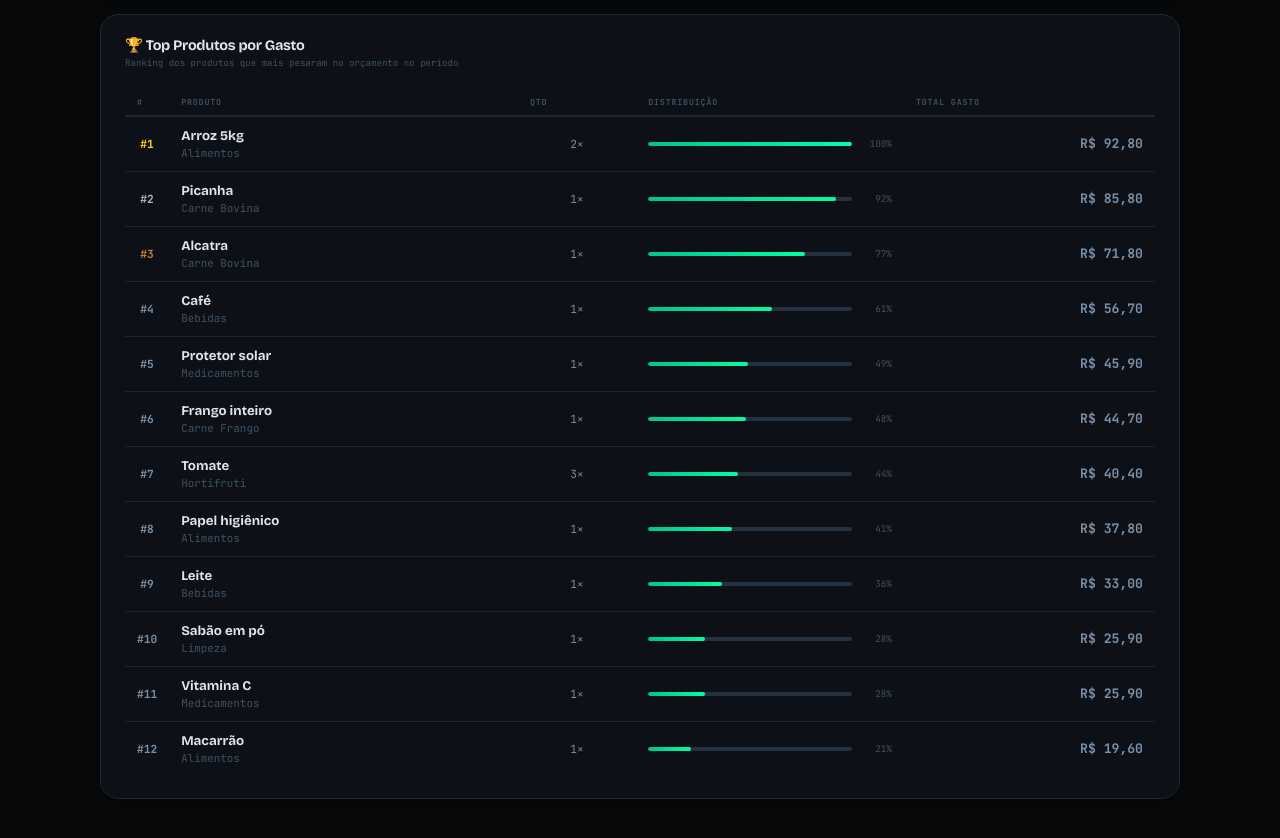
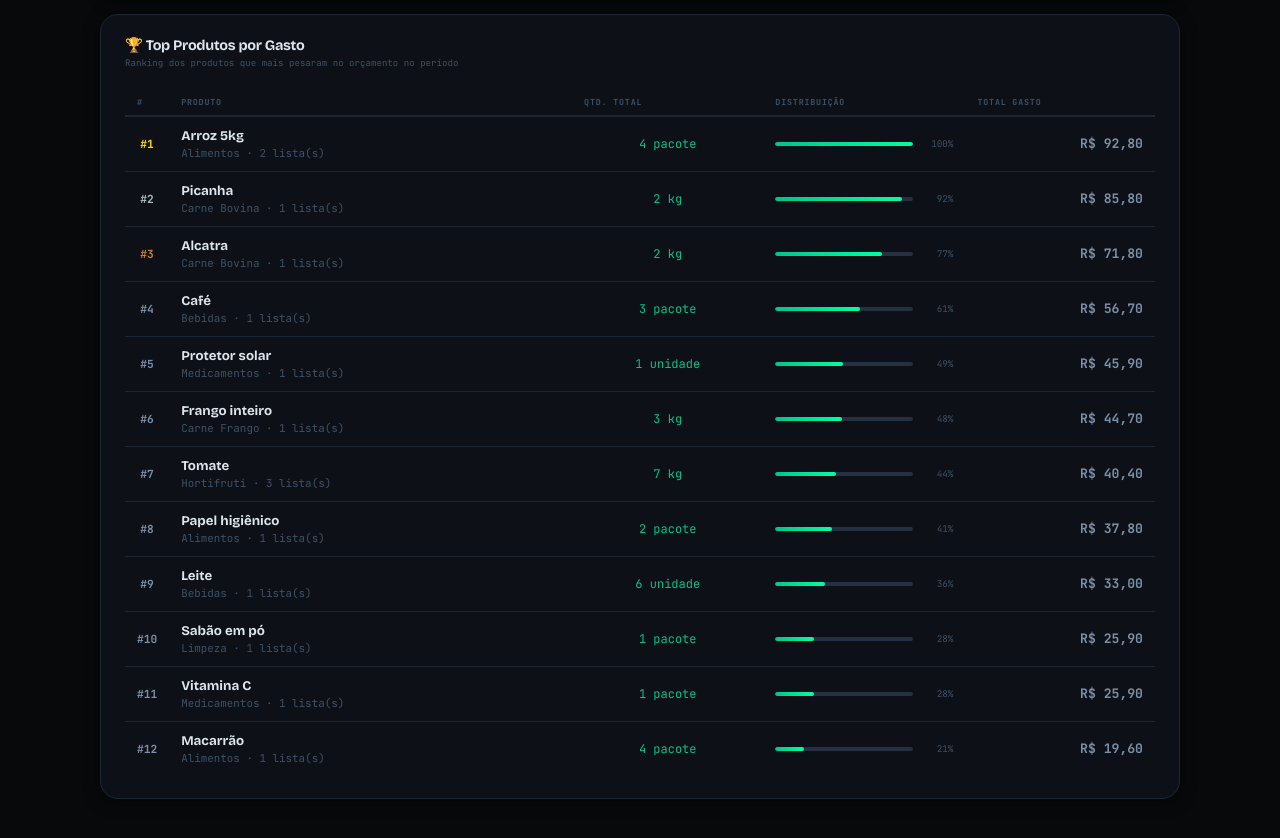
Before and after one commit to Erick-Lim-Souza/Lista_de_Compras, a plain HTML site: page dashboard.html in a window 1280 px wide. Shown: the part 1415-2253 px from the top of the page. Drawn offline with nearby package versions, Linux system fonts and the light colour scheme.

Commit message:
Update dashboard.html

```diff
--- a/dashboard.html
+++ b/dashboard.html
@@ -651,25 +651,44 @@ function buildTimeline(ev){
 /* ── TOP PRODUCTS ───────────────────────────────────────────── */
 function buildTop(ev){
   const bp={};
-  ev.forEach(e=>(e.items||[]).forEach(it=>{const t=itemCost(it);if(!t)return;
-    if(!bp[it.name])bp[it.name]={total:0,count:0,cat:it.category};
-    bp[it.name].total+=t;bp[it.name].count+=1}));
+  ev.forEach(e=>(e.items||[]).forEach(it=>{
+    const t=itemCost(it);if(!t)return;
+    // normalise quantity to display unit (g→kg, ml→L)
+    let q=parseFloat(it.quantity)||1;
+    let u=it.unit||'un';
+    if(u==='g'){q/=1000;u='kg';}
+    else if(u==='ml'){q/=1000;u='L';}
+    const key=it.name;
+    if(!bp[key])bp[key]={total:0,totalQty:0,unit:u,cat:it.category,listas:0};
+    bp[key].total   +=t;
+    bp[key].totalQty+=q;
+    bp[key].listas  +=1;
+  }));
   const sorted=Object.entries(bp).map(([n,v])=>({name:n,...v})).sort((a,b)=>b.total-a.total).slice(0,12);
   const w=document.getElementById('topEl');
   if(!sorted.length){w.innerHTML='<div class="nd"><span class="ndi">📦</span>Adicione preços aos itens para ver o ranking</div>';return;}
   const mx=sorted[0].total;
+
+  // Format quantity: trim trailing zeros, keep up to 3 decimal places
+  function fmtQty(q,u){
+    const s=q%1===0?q.toFixed(0):q.toFixed(3).replace(/\.?0+$/,'');
+    return s+' '+u;
+  }
+
   const tbl=document.createElement('table');tbl.className='ptbl';
   const hd=tbl.createTHead().insertRow();
-  ['#','Produto','Qtd','Distribuição','Total gasto'].forEach(h=>{const t=document.createElement('th');t.textContent=h;hd.appendChild(t)});
+  ['#','Produto','Qtd. total','Distribuição','Total gasto'].forEach(h=>{const t=document.createElement('th');t.textContent=h;hd.appendChild(t)});
   const tb=tbl.createTBody();
   sorted.forEach((p,i)=>{
     const pct=Math.round((p.total/mx)*100);const tr=tb.insertRow();
     const rn=tr.insertCell();rn.className='rn'+(i===0?' g':i===1?' s':i===2?' b':'');rn.textContent=`#${i+1}`;
     const nc=tr.insertCell();
     const dn=document.createElement('div');dn.className='pnm';dn.textContent=p.name;
-    const dc=document.createElement('div');dc.className='pcat';dc.textContent=p.cat;
+    const dc=document.createElement('div');dc.className='pcat';dc.textContent=p.cat+' · '+p.listas+' lista(s)';
     nc.appendChild(dn);nc.appendChild(dc);
-    const cc=tr.insertCell();cc.className='pcnt';cc.textContent=`${p.count}×`;
+    const cc=tr.insertCell();cc.className='pcnt';
+    cc.style.cssText='font-family:var(--mono);font-size:.75rem;color:var(--ac);white-space:nowrap;';
+    cc.textContent=fmtQty(p.totalQty,p.unit);
     const bc=tr.insertCell();
     bc.innerHTML=`<div class="bwrap"><div class="bbg"><div class="bfil" style="width:${pct}%"></div></div><span class="bpct">${pct}%</span></div>`;
     const pc=tr.insertCell();pc.className='ppr';pc.textContent=brl(p.total);
```
